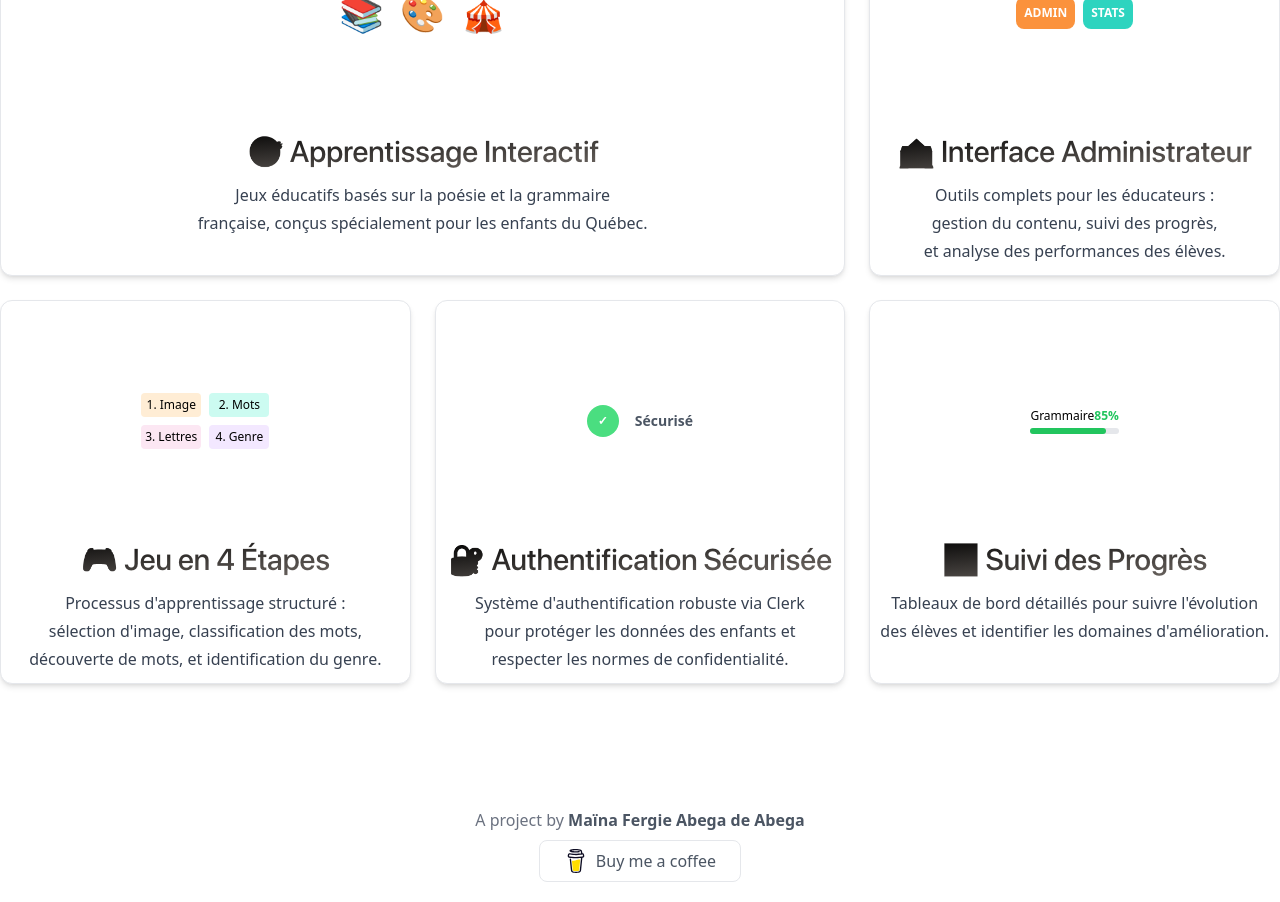
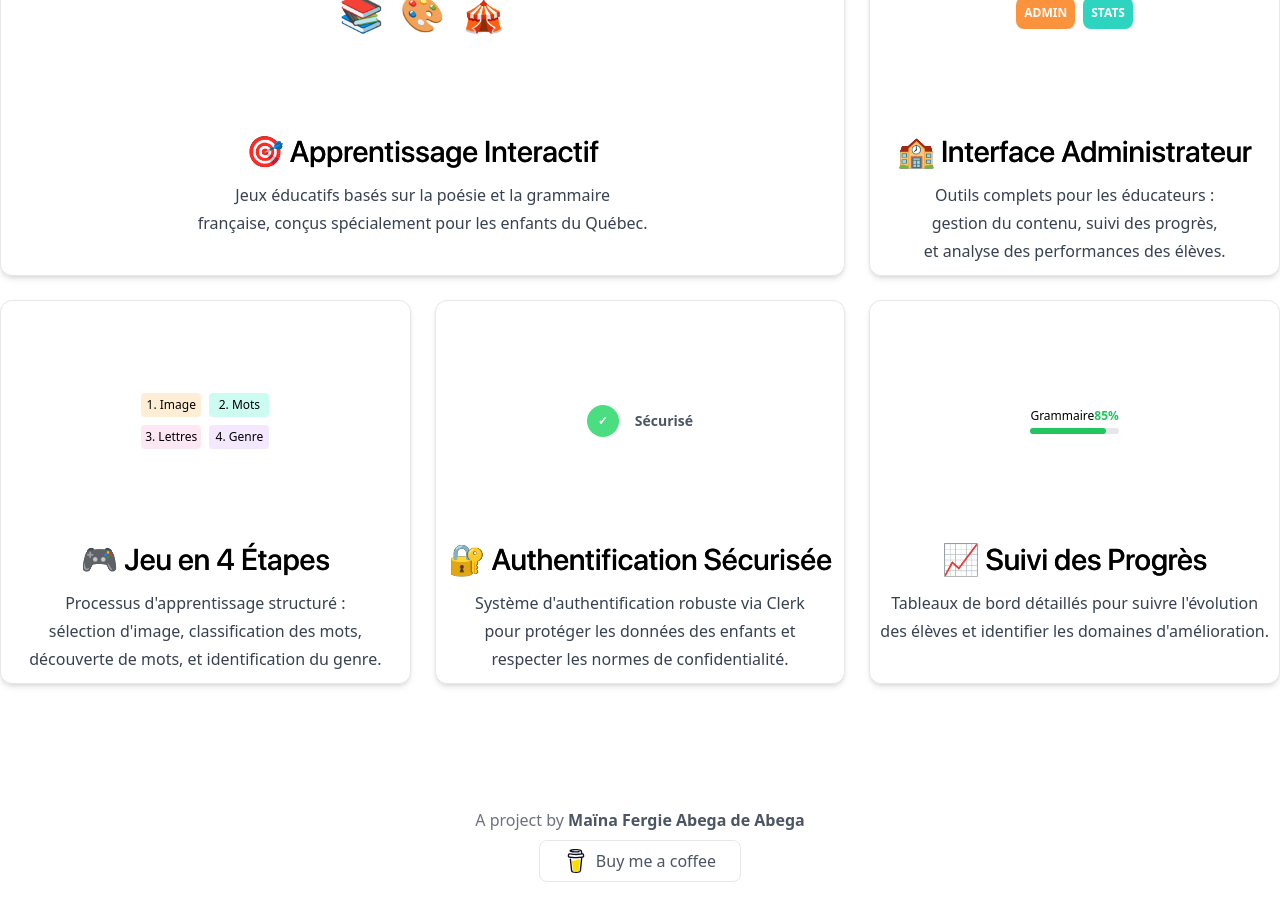
Before and after one commit to lucasbbs/alphi-v2, a Next.js app: page / in a window 1280 px wide. Shown: the part 800-1702 px from the top of the page. Built offline with nearby package versions, Linux system fonts and the light colour scheme; no server answers.

Commit message:
fix header card color

```diff
--- a/app/page.tsx
+++ b/app/page.tsx
@@ -82,7 +82,7 @@ export default function Home() {
           <Card
             key={title}
             title={title}
-            className="px-2"
+            className="px-2 !text-inherit"
             description={description}
             demo={demo}
             large={large}
--- a/components/home/card.tsx
+++ b/components/home/card.tsx
@@ -22,7 +22,7 @@ export default function Card({
     >
       <div className="flex h-60 items-center justify-center">{demo}</div>
       <div className="mx-auto max-w-lg text-center">
-        <h2 className="bg-gradient-to-br from-black to-stone-500 bg-clip-text font-display text-xl font-bold text-transparent [text-wrap:balance] md:text-3xl md:font-normal">
+        <h2 className="bg-gradient-to-br from-black to-stone-500 bg-clip-text font-display text-xl font-bold [text-wrap:balance] md:text-3xl md:font-normal">
           {title}
         </h2>
         <div className="prose-sm mt-3 leading-normal text-gray-500 [text-wrap:balance] md:prose">
```
